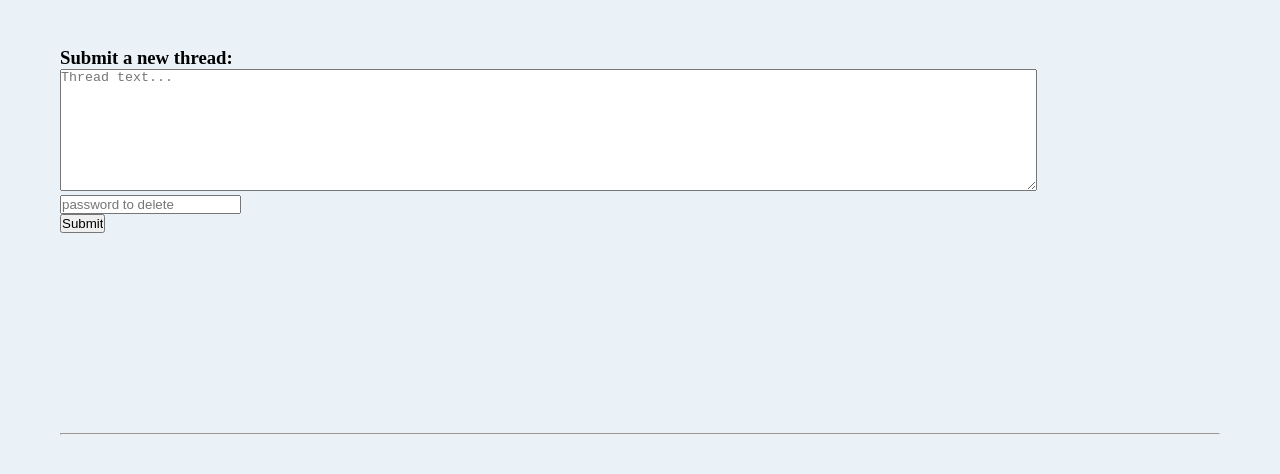
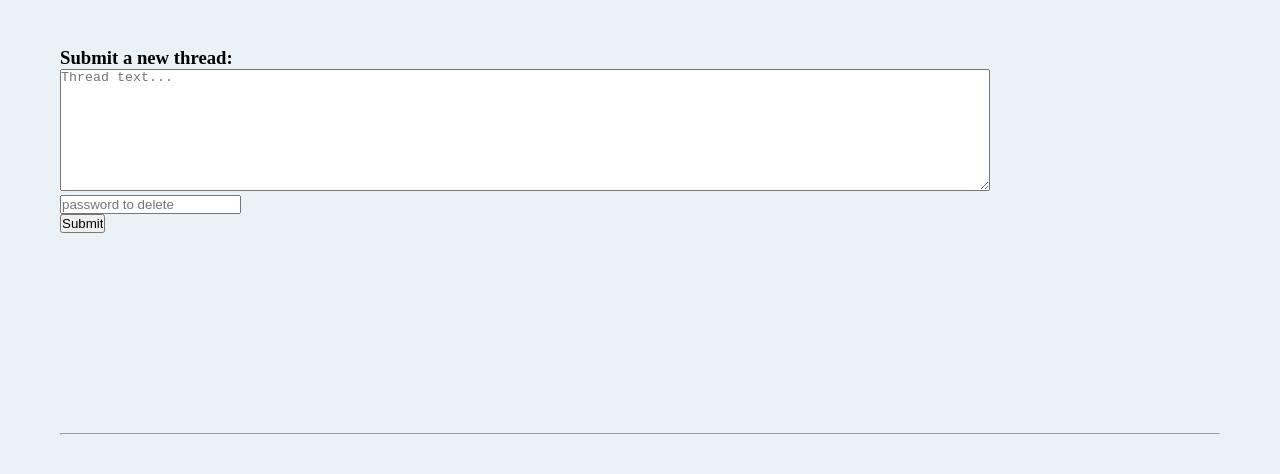
Before and after one commit to rkb716/anonymous-message-board, a website: page views/board.html in a window 1280 px wide. Shown: the part 50-524 px from the top of the page. Drawn offline with nearby package versions, Linux system fonts and the light colour scheme; no server answers.

Commit message:
fixed new thread text box width

```diff
--- a/public/style.css
+++ b/public/style.css
@@ -44,6 +44,10 @@ h1 {
   max-width: 80%;
 }
 
+#newThreadText {
+  max-width: 80%;
+}
+
 .replyText {
   max-width: 80%;
 }
--- a/views/board.html
+++ b/views/board.html
@@ -15,7 +15,7 @@
     <div id="submitNewThread">
       <h3>Submit a new thread:</h3>
       <form id="newThread" method="post" action="/api/">
-        <textarea rows="8" cols="120" type="text" placeholder="Thread text..." name="text" required></textarea><br>
+        <textarea id="newThreadText" rows="8" cols="120" type="text" placeholder="Thread text..." name="text" required></textarea><br>
         <input type="text" placeholder="password to delete" name="delete_password" required><br>
         <input type="submit" value="Submit">
       </form>
```
